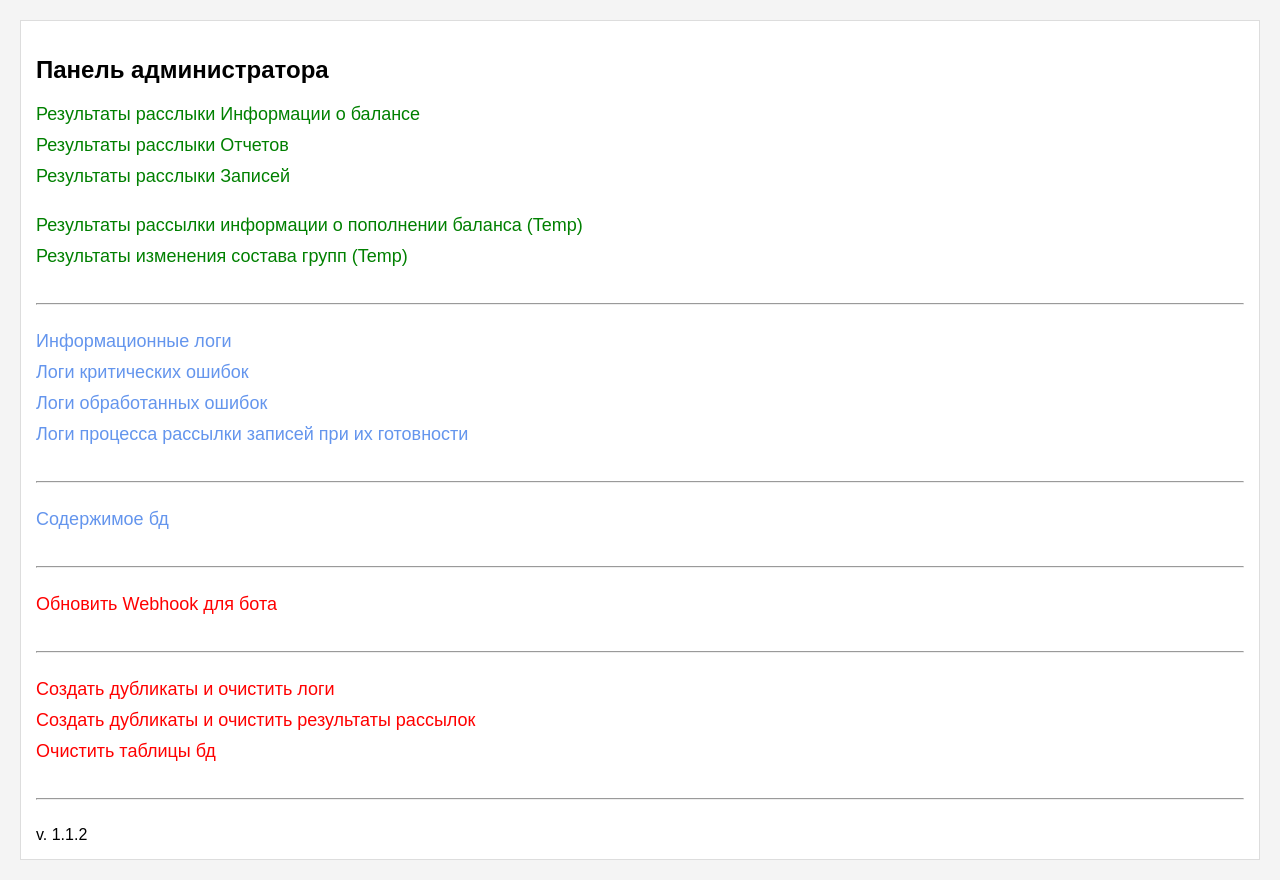
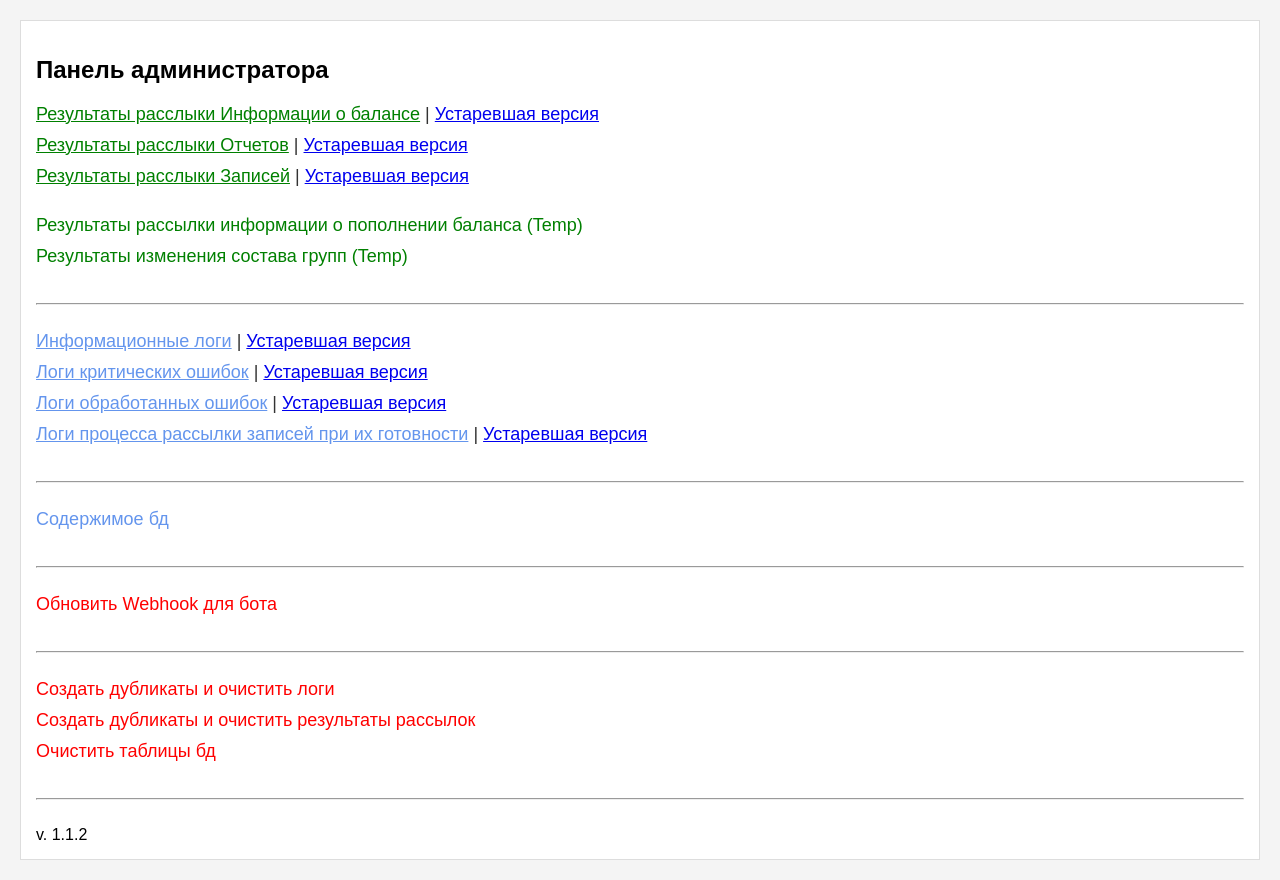
Before and after one commit to stylebyhedgehog/supra-helper-bot, a Python web app: template templates/admin_panel.html in a window 1280 px wide. Run offline with Jinja, Linux system fonts and the light colour scheme; the template is opened without the code that fills it, so the values that code supplies are empty.

Commit message:
funcs for view deprecated files

```diff
--- a/templates/admin_panel.html
+++ b/templates/admin_panel.html
@@ -31,19 +31,48 @@
 <body>
     <div class="admin-panel">
         <h2>Панель администратора</h2>
-        <a style="color:green" class="link" href="{{ url_for('mailing_results_balance') }}">Результаты расслыки Информации о балансе</a>
-        <a style="color:green" class="link" href="{{ url_for('mailing_results_reports') }}">Результаты расслыки Отчетов</a>
-        <a style="color:green" class="link" href="{{ url_for('mailing_results_recordings') }}">Результаты расслыки Записей</a>
+        <div class="link">
+                <a style="color:green" href="{{ url_for('mailing_results_balance') }}">Результаты расслыки Информации о балансе</a>
+                |
+                <a href="{{ url_for('mailing_results_balance_deprecated') }}">Устаревшая версия</a>
+        </div>
+        <div class="link">
+                <a style="color:green" href="{{ url_for('mailing_results_reports') }}">Результаты расслыки Отчетов</a>
+                |
+                <a href="{{ url_for('mailing_results_reports_deprecated') }}">Устаревшая версия</a>
+        </div>
+        <div class="link">
+                <a style="color:green" href="{{ url_for('mailing_results_recordings') }}">Результаты расслыки Записей</a>
+                |
+                <a href="{{ url_for('mailing_results_recordings_deprecated') }}">Устаревшая версия</a>
+        </div>
         <br>
         <a style="color:green" class="link" href="{{ url_for('mailing_results_payment') }}">Результаты рассылки информации о пополнении баланса (Temp)</a>
         <a style="color:green" class="link" href="{{ url_for('mailing_results_participation') }}">Результаты изменения состава групп (Temp)</a>
         <br>
         <hr>
         <br>
-        <a style="color:cornflowerblue" class="link" href="{{ url_for('info_logs') }}">Информационные логи</a>
-        <a style="color:cornflowerblue" class="link" href="{{ url_for('unhandled_errors_logs') }}">Логи критических ошибок</a>
-        <a style="color:cornflowerblue" class="link" href="{{ url_for('handled_errors_logs') }}">Логи обработанных ошибок</a>
-        <a style="color:cornflowerblue" class="link" href="{{ url_for('mailing_recording_process_logs') }}">Логи процесса рассылки записей при их готовности</a>
+        <div class="link">
+                <a style="color:cornflowerblue"  href="{{ url_for('info_logs') }}">Информационные логи</a>
+                |
+                <a  href="{{ url_for('info_logs_deprecated') }}">Устаревшая версия</a>
+
+        </div>
+        <div class="link">
+                <a style="color:cornflowerblue" href="{{ url_for('unhandled_errors_logs') }}">Логи критических ошибок</a>
+                |
+                <a href="{{ url_for('unhandled_errors_logs_deprecated') }}">Устаревшая версия</a>
+        </div>
+        <div class="link">
+                <a style="color:cornflowerblue" href="{{ url_for('handled_errors_logs') }}">Логи обработанных ошибок</a>
+                |
+                <a href="{{ url_for('handled_errors_logs_deprecated') }}">Устаревшая версия</a>
+        </div>
+        <div class="link">
+                <a style="color:cornflowerblue" href="{{ url_for('mailing_recording_process_logs') }}">Логи процесса рассылки записей при их готовности</a>
+                |
+                <a href="{{ url_for('mailing_recording_process_logs_deprecated') }}">Устаревшая версия</a>
+        </div>
         <br>
         <hr>
         <br>
--- a/templates/balance_mailing_results.html
+++ b/templates/balance_mailing_results.html
@@ -61,7 +61,7 @@
 </head>
 <body>
     <h2><a href="{{ url_for("admin_panel") }}">Назад</a></h2>
-    <h2>Результаты расслыки Информации о балансе</h2>
+    <h2>{{title}}</h2>
     {% for entry in data %}
     <div class="report-entry">
         <div class="group-name">{{ entry['group_name'] }}</div>
--- a/templates/recording_mailing_results.html
+++ b/templates/recording_mailing_results.html
@@ -66,7 +66,7 @@
 </head>
 <body>
     <h2><a href="{{ url_for("admin_panel") }}">Назад</a></h2>
-    <h2>Результаты рассылки Записей</h2>
+    <h2>{{ title }}</h2>
     {% for entry in data %}
     <div class="record-entry">
         <div class="group-name">{{ entry['group_name'] }}</div>
--- a/templates/report_mailing_results.html
+++ b/templates/report_mailing_results.html
@@ -62,7 +62,7 @@
 </head>
 <body>
     <h2><a href="{{ url_for("admin_panel") }}">Назад</a></h2>
-    <h2>Результаты расслыки Отчетов</h2>
+    <h2>{{title}}</h2>
 
     {% for entry in data %}
     <div class="report-entry">
```
Also changed, not shown: controllers/flask/log_controller.py (+32 -0 lines), controllers/flask/mailing_result_controllers.py (+45 -3 lines), utils/file_utils.py (+19 -0 lines).
